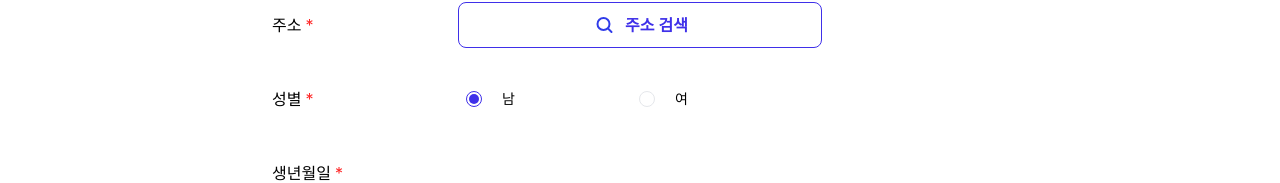
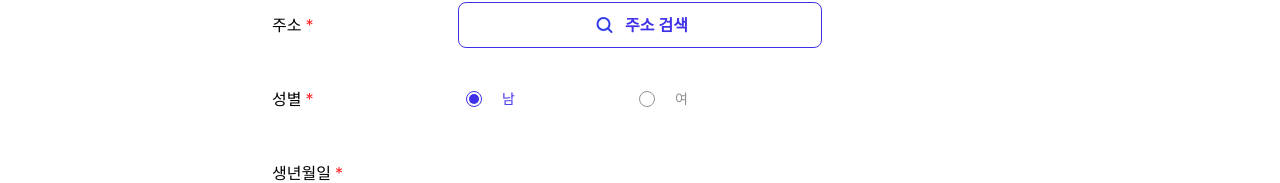
Before and after one commit to youth-moa/youth-moa-web, a React (Vite) app: page /sign-up in a window 1280 px wide. Shown: the part 534-717 px from the top of the page. Built offline with nearby package versions, Linux system fonts and the light colour scheme.

Commit message:
design: gray-002 색상 추가

```diff
--- a/src/components/common/Radio.tsx
+++ b/src/components/common/Radio.tsx
@@ -40,10 +40,14 @@ export function Radio(props: PropsType) {
       />
       <span
         className={
-          "border border-gray5 w-4 h-4 rounded-full after:absolute after:content-[''] after:inline-block after:transition-all after:duration-200 after:ease-in-out after:top-1/2 after:left-[3px] after:-translate-y-1/2 peer-checked:after:rounded-full peer-checked:after:w-[10px] peer-checked:after:h-[10px] peer-disabled:bg-gray-005 peer-disabled:border-border-gray peer-disabled:after:bg-border-gray peer-checked:border-blue peer-checked:after:bg-blue"
+          "border border-gray-002 w-4 h-4 rounded-full after:absolute after:content-[''] after:inline-block after:transition-all after:duration-200 after:ease-in-out after:top-1/2 after:left-[3px] after:-translate-y-1/2 peer-checked:after:rounded-full peer-checked:after:w-[10px] peer-checked:after:h-[10px] peer-disabled:bg-gray-005 peer-disabled:border-border-gray peer-disabled:after:bg-border-gray peer-checked:border-blue peer-checked:after:bg-blue"
         }
       />
-      {label && <span className="mx-3 text-sm">{label}</span>}
+      {label && (
+        <span className="mx-3 text-sm text-gray-002 peer-checked:text-blue">
+          {label}
+        </span>
+      )}
     </label>
   );
 }
--- a/tailwind.config.js
+++ b/tailwind.config.js
@@ -11,6 +11,7 @@ export default {
         "border-gray": "rgba(217, 217, 217, 1)",
         "header-black": "rgba(50, 50, 50, 1)",
         "gray-005": "rgba(245, 245, 245, 1)",
+        "gray-002": "rgba(144, 144, 146, 1)",
         red: "rgba(254, 38, 38, 1)",
       },
     },
```
